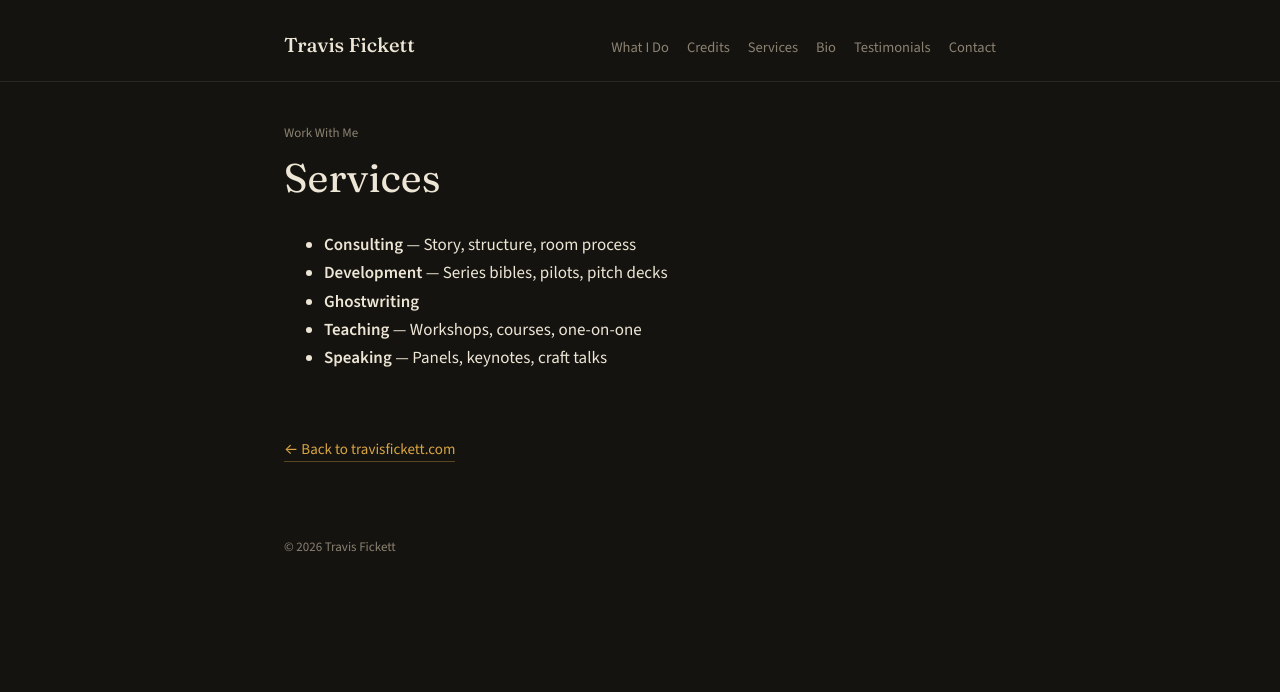
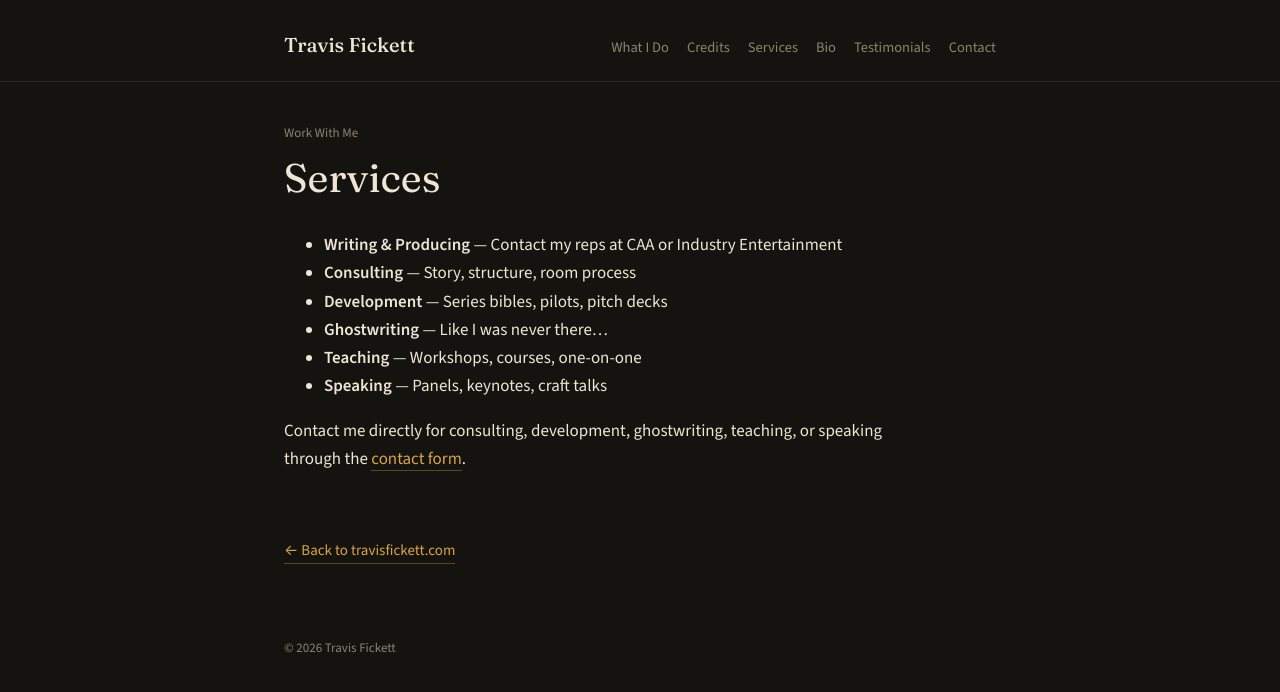
Before and after one commit to twfickett/travisfickett-site, a Jekyll site: the page built from services.md, in a window 1280 px wide. Shown: the top 692 px of the page. Built offline with Jekyll 4.4.1, drawn with Linux system fonts in a browser that asks for light colours.

Commit message:
Changes to Services page
Changes to services - adding writing and producing.

```diff
--- a/index.html
+++ b/index.html
@@ -220,6 +220,8 @@
     font-size: 15px;
   }
 
+  .services-note { margin: 18px 0 0; max-width: var(--measure); color: var(--muted); font-size: 15px; }
+
   /* Links list — the "add one when I feel like it" section */
   .updates li {
     display: block;
@@ -364,12 +366,14 @@
     <h2>Ways to work with me</h2>
     <!-- EDIT ME: SERVICES — reword or add lines any time -->
     <ul class="plain">
+      <li><span class="label">Writing &amp; Producing</span><span class="detail">Contact my reps at CAA or Industry Entertainment</span></li>
       <li><span class="label">Consulting</span><span class="detail">Story, structure, room process</span></li>
       <li><span class="label">Development</span><span class="detail">Series bibles, pilots, pitch decks</span></li>
-      <li><span class="label">Ghostwriting</span><span class="detail">It's like I wasn't even there...</span></li>
+      <li><span class="label">Ghostwriting</span><span class="detail">Like I was never there&hellip;</span></li>
       <li><span class="label">Teaching</span><span class="detail">Workshops, courses, one-on-one</span></li>
       <li><span class="label">Speaking</span><span class="detail">Panels, keynotes, craft talks</span></li>
     </ul>
+    <p class="services-note">Contact me directly for consulting, development, ghostwriting, teaching, or speaking through the <a href="#contact">contact form</a>.</p>
   </section>
 
   <!-- HIDDEN FOR NOW: Links section. Remove the comment markers to bring it back. <section id="links">
--- a/services.md
+++ b/services.md
@@ -4,8 +4,11 @@ title: Services
 eyebrow: Work With Me
 ---
 
+- **Writing & Producing** — Contact my reps at CAA or Industry Entertainment
 - **Consulting** — Story, structure, room process
 - **Development** — Series bibles, pilots, pitch decks
-- **Ghostwriting**
+- **Ghostwriting** — Like I was never there…
 - **Teaching** — Workshops, courses, one-on-one
 - **Speaking** — Panels, keynotes, craft talks
+
+Contact me directly for consulting, development, ghostwriting, teaching, or speaking through the [contact form](/#contact).
```
